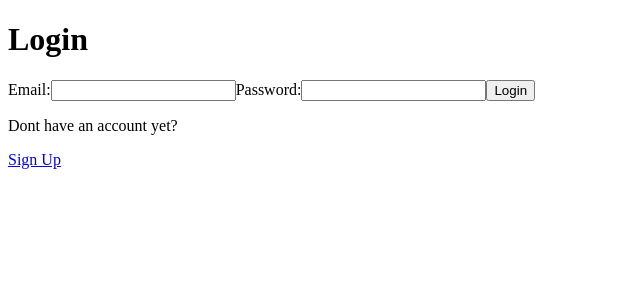
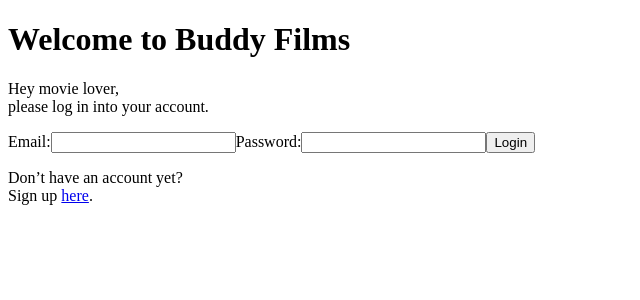
Before and after one commit to jelin-mi/project-frontend, a React (Create React App) app: page /login in a window 1280 px wide. Shown: the top 300 px of the page, without its empty margins (0-640 px from the left). Built offline with nearby package versions, Linux system fonts and the light colour scheme; no server answers; the HTML template or start-up script is replaced by a standard one.

Commit message:
Home, signup, login working fine. The name was removed as not needed.

```diff
--- a/src/pages/Home.jsx
+++ b/src/pages/Home.jsx
@@ -4,7 +4,7 @@ import { useContext } from 'react';
 import { AuthContext } from './../context/auth.context';
 
 function Home() {
-  const { isLoggedIn, user, logOutUser } = useContext(AuthContext);
+  const { isLoggedIn, /* user, */ logOutUser } = useContext(AuthContext);
 
   return (
     <div>
@@ -21,16 +21,21 @@ function Home() {
             {' '}
             <button>Login</button>{' '}
           </Link>
-          <p>Do you want to look around a bit before signing up? Check the movies Buddies uploaded.</p>   {/* link to the list of all the movies */}
+          <p>
+            Do you want to look around a bit before signing up? Check the <Link to={'/movies'}>movies</Link>{' '}
+            Buddies uploaded.
+          </p>{' '}
         </>
       )}
       {isLoggedIn && (
         <>
-          <p>Hello {user && user.name}, check your Watchlist.</p>     {/* link to Watchlist or list of all movies */}
+          <p>
+            Hello{/*  {user && user.name} */}, check your <Link to={'/watchlist'}>Watchlist</Link>.
+          </p>{' '}
         </>
       )}
-    <button onClick={logOutUser}>Logout</button>
-   </div>
+      <button onClick={logOutUser}>Logout</button>
+    </div>
   );
 }
 
--- a/src/pages/LoginPage.jsx
+++ b/src/pages/LoginPage.jsx
@@ -31,7 +31,12 @@ function LoginPage() {
 
   return (
     <div className="LoginPage">
-      <h1>Login</h1>
+      <h1>Welcome to Buddy Films</h1>
+      <p>
+        Hey movie lover,
+        <br />
+        please log in into your account.
+      </p>
 
       <form onSubmit={handleLoginSubmit}>
         <label>Email:</label>
@@ -43,9 +48,11 @@ function LoginPage() {
         <button type="submit">Login</button>
       </form>
       {errorMessage && <p className="error-message">{errorMessage}</p>}
-
-      <p>Dont have an account yet?</p>
-      <Link to={'/signup'}> Sign Up</Link>
+      <p>
+        Don’t have an account yet?
+        <br />
+        Sign up <Link to={'/signup'}>here</Link>.
+      </p>
     </div>
   );
 }
--- a/src/pages/SignupPage.jsx
+++ b/src/pages/SignupPage.jsx
@@ -5,7 +5,7 @@ import { AuthContext } from '../context/auth.context';
 function SignupPage() {
   const [email, setEmail] = useState('');
   const [password, setPassword] = useState('');
-  const [name, setName] = useState('');
+  /* const [name, setName] = useState(''); */
   const [errorMessage, setErrorMessage] = useState(undefined);
   const { signup } = useContext(AuthContext);
 
@@ -13,12 +13,12 @@ function SignupPage() {
 
   const handleEmail = e => setEmail(e.target.value);
   const handlePassword = e => setPassword(e.target.value);
-  const handleName = e => setName(e.target.value);
+  /*   const handleName = e => setName(e.target.value); */
 
   const handleSignupSubmit = e => {
     e.preventDefault();
     // Create an object representing the request body
-    const requestBody = { email, password, name };
+    const requestBody = { email, password /* , name  */ };
 
     // Make an axios request to the API
     // If POST request is successful redirect to login page
@@ -35,25 +35,29 @@ function SignupPage() {
 
   return (
     <div className="SignupPage">
-      <h1>Sign Up</h1>
-
+      <h1>Welcome to Buddy Films</h1>
+      <p>
+        Hey movie lover!
+        <br />I guess you are new around here. Please create your account to get the most from this app.
+      </p>
       <form onSubmit={handleSignupSubmit}>
-        <label>Email:</label>
+        <label>Email address</label>
         <input type="email" name="email" value={email} onChange={handleEmail} />
 
-        <label>Password:</label>
+        <label>Password</label>
         <input type="password" name="password" value={password} onChange={handlePassword} />
 
-        <label>Name:</label>
-        <input type="text" name="name" value={name} onChange={handleName} />
+        {/* <label>Name:</label>
+        <input type="text" name="name" value={name} onChange={handleName} /> */}
 
         <button type="submit">Sign Up</button>
       </form>
-
       {errorMessage && <p className="error-message">{errorMessage}</p>}
-
-      <p>Already have account?</p>
-      <Link to={'/login'}> Login</Link>
+      <p>
+        Already have account?
+        <br />
+        Log in <Link to={'/login'}>here</Link>.
+      </p>
     </div>
   );
 }
```
